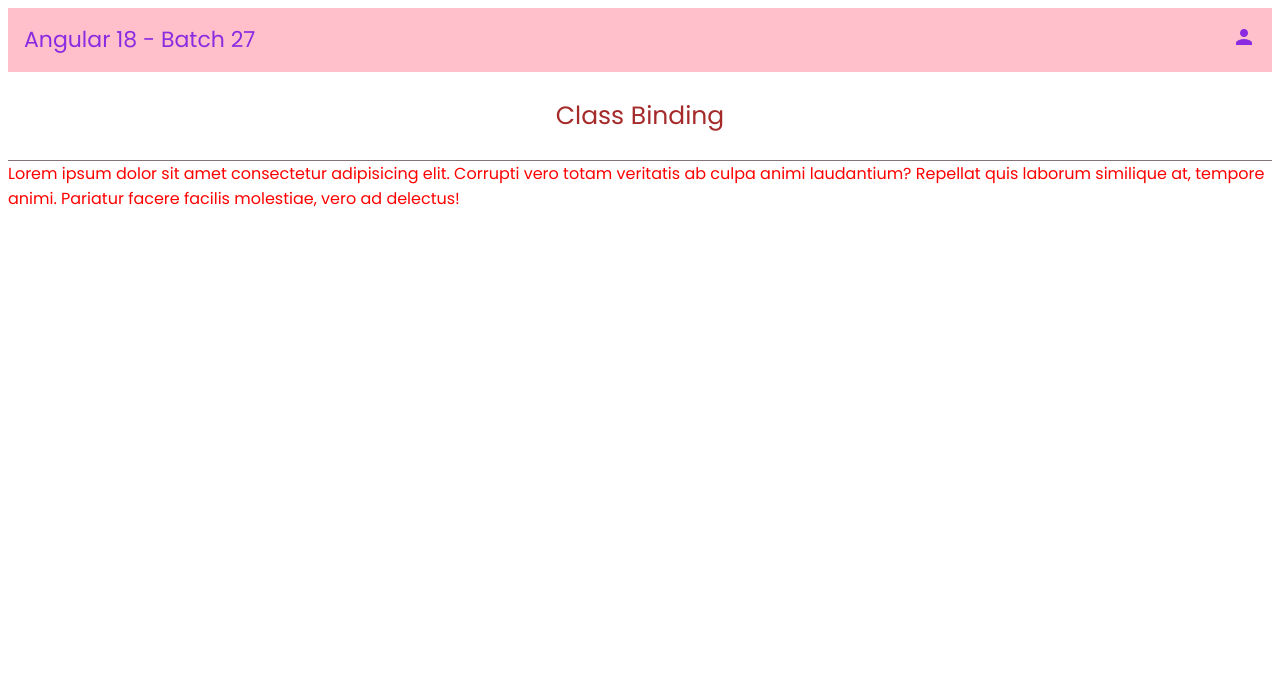
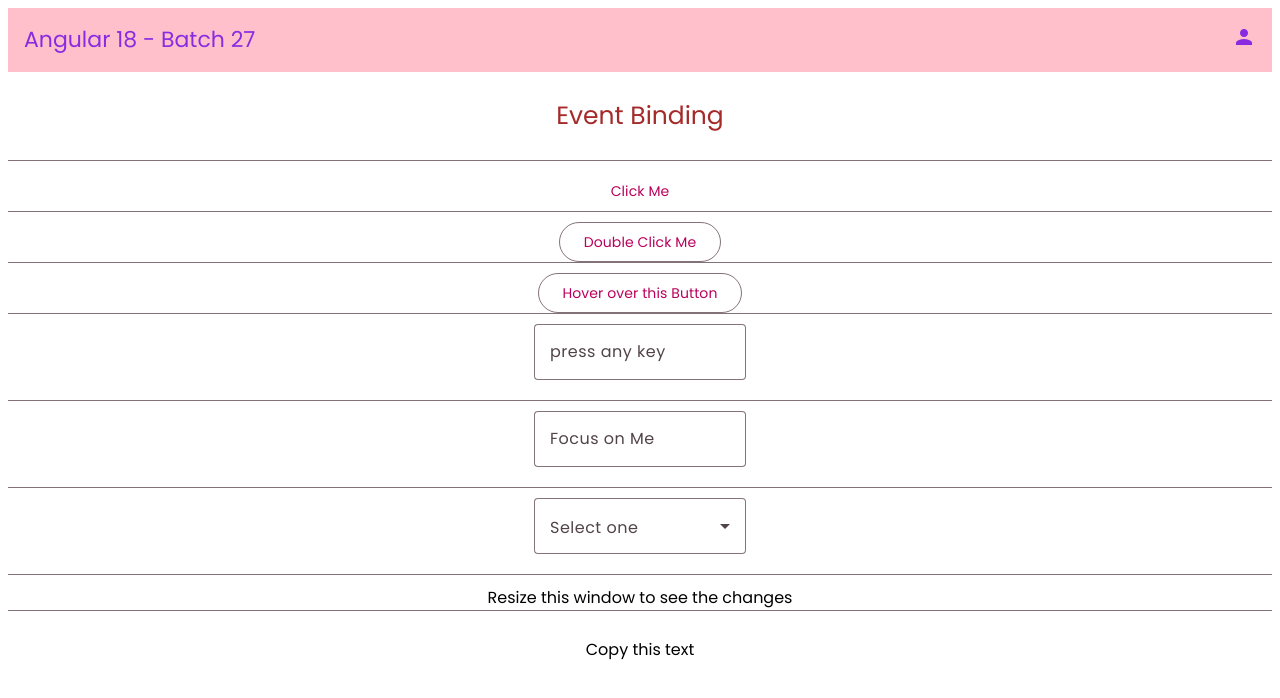
Before and after one commit to SatishKonduru/batch27, an Angular app: page / in a window 1280 px wide. Shown: the top 698 px of the page. Built offline with nearby package versions, Linux system fonts and the light colour scheme.

Commit message:
Event Binding

```diff
--- a/src/app/app.component.html
+++ b/src/app/app.component.html
@@ -14,4 +14,5 @@
  <!-- <app-interpolation></app-interpolation> -->
 <!-- <app-p-binding></app-p-binding> -->
  <!-- <app-style-binding></app-style-binding> -->
-  <app-class-binding></app-class-binding>
+  <!-- <app-class-binding></app-class-binding> -->
+<app-event-binding></app-event-binding>
--- a/src/app/app.component.ts
+++ b/src/app/app.component.ts
@@ -5,6 +5,7 @@ import { InterpolationComponent } from './components/interpolation/interpolation
 import { PBindingComponent } from './components/p-binding/p-binding.component';
 import { StyleBindingComponent } from './components/style-binding/style-binding.component';
 import { ClassBindingComponent } from './components/class-binding/class-binding.component';
+import { EventBindingComponent } from './components/event-binding/event-binding.component';
 
 @Component({
   selector: 'app-root',
@@ -16,6 +17,7 @@ import { ClassBindingComponent } from './components/class-binding/class-binding.
     PBindingComponent,
     StyleBindingComponent,
     ClassBindingComponent,
+    EventBindingComponent,
   ],
   templateUrl: './app.component.html',
   styleUrl: './app.component.css',
--- /dev/null
+++ b/src/app/components/event-binding/event-binding.component.html
@@ -0,0 +1,96 @@
+<div style="display: flex; justify-content: center;">
+  <p style="font-size: 25px; color:brown">Event Binding</p>
+</div>
+<mat-divider></mat-divider>
+
+<!-- Click Event -->
+<div style="display: flex; justify-content: center; margin-top: 10px;">
+<button mat-button (click)="onButtonClick()">Click Me</button>
+<!-- <button mat-flat-button >Click Me</button>
+<button mat-stroked-button >Click Me</button>
+<button mat-raised-button >Click Me</button> -->
+</div>
+<div style="font-size: 30px; text-align: center;">
+{{message}}
+</div>
+
+<mat-divider></mat-divider>
+
+<!-- Double Click Event -->
+<div style="display: flex; justify-content: center; margin-top: 10px;">
+  <button mat-stroked-button (dblclick)="onDoubleClick()">Double Click Me</button>
+ </div>
+
+ <div  style="font-size: 30px; text-align: center;">
+  {{doubleClickMsg}}
+ </div>
+
+ <mat-divider></mat-divider>
+
+<!-- Mouse hover Event -->
+<div style="display: flex; justify-content: center; margin-top: 10px;">
+  <button mat-stroked-button (mouseover)="onMouseOver()">Hover over this Button</button>
+ </div>
+ <div  style="font-size: 30px; text-align: center;">
+  {{hoverMsg}}
+ </div>
+
+ <mat-divider></mat-divider>
+<!-- Keyboard Event -->
+<div style="display: flex; justify-content: center; margin-top: 10px;">
+  <mat-form-field appearance="outline">
+    <input matInput placeholder="press any key" (keydown)="onKeyDown($event)" >
+  </mat-form-field>
+
+ </div>
+ <div  style="font-size: 30px; text-align: center;">
+{{keyMsg}}
+ </div>
+ <mat-divider></mat-divider>
+<!-- Focus Event -->
+
+<div style="display: flex; justify-content: center; margin-top: 10px;">
+  <mat-form-field appearance="outline">
+    <input matInput placeholder="Focus on Me" (focus)="onFocus()" (blur)="onBlur()">
+  </mat-form-field>
+
+ </div>
+ <div  style="font-size: 30px; text-align: center;">
+{{focusBlurMsg}}
+ </div>
+
+ <mat-divider></mat-divider>
+
+<!-- Change Event -->
+<div style="display: flex; justify-content: center; margin-top: 10px;">
+  <mat-form-field appearance="outline">
+    <mat-label>Select one</mat-label>
+   <mat-select (selectionChange)="onChange($event)">
+
+    <mat-option value="Option1">Option1</mat-option>
+    <mat-option value="Option2">Option2</mat-option>
+    <mat-option value="Option3">Option3</mat-option>
+   </mat-select>
+  </mat-form-field>
+
+ </div>
+ <div  style="font-size: 30px; text-align: center;">
+{{selectedOption}}
+ </div>
+
+ <mat-divider></mat-divider>
+
+ <div style="display: flex; justify-content: center; margin-top: 10px;" (window:resize)="onResize($event)">
+Resize this window to see the changes
+</div>
+<div  style="font-size: 30px; text-align: center;">
+  {{resizeMsg}}
+   </div>
+   <mat-divider></mat-divider>
+
+  <div style="display: flex; justify-content: center; margin-top: 10px;">
+    <p (copy)="onCopy()" >Copy this text</p>
+  </div>
+  <div  style="font-size: 30px; text-align: center;">
+    {{copyMsg}}
+     </div>
--- /dev/null
+++ b/src/app/components/event-binding/event-binding.component.ts
@@ -0,0 +1,72 @@
+import { CommonModule } from '@angular/common';
+import { Component } from '@angular/core';
+import { MatDividerModule } from '@angular/material/divider';
+import { MatButtonModule } from '@angular/material/button';
+import { MatFormFieldModule } from '@angular/material/form-field';
+import { MatInputModule } from '@angular/material/input';
+import { FormsModule } from '@angular/forms';
+import { MatSelectChange, MatSelectModule } from '@angular/material/select';
+
+@Component({
+  selector: 'app-event-binding',
+  standalone: true,
+  imports: [
+    MatDividerModule,
+    CommonModule,
+    MatButtonModule,
+    MatFormFieldModule,
+    MatInputModule,
+    FormsModule,
+    MatSelectModule,
+  ],
+  templateUrl: './event-binding.component.html',
+  styleUrl: './event-binding.component.css',
+})
+export class EventBindingComponent {
+  message: string = '';
+  doubleClickMsg: string = '';
+  hoverMsg: string = '';
+  keyMsg: string = '';
+  focusBlurMsg: string = '';
+  selectedOption: string = '';
+  resizeMsg: string = '';
+  copyMsg: string = '';
+
+  onButtonClick() {
+    this.message = 'Button was Clicked';
+  }
+
+  onDoubleClick() {
+    this.doubleClickMsg = 'Button was Double-Clicked';
+  }
+
+  onMouseOver() {
+    this.hoverMsg = 'Mouse hovered on this Button';
+  }
+
+  onKeyDown(event: KeyboardEvent) {
+    this.keyMsg = `${event.key}`;
+  }
+
+  onFocus() {
+    this.focusBlurMsg = 'Input is Focused!';
+  }
+
+  onBlur() {
+    this.focusBlurMsg = 'Input has LOST focus';
+  }
+
+  onChange(e: MatSelectChange) {
+    this.selectedOption = `Selected: ${e.value}`;
+  }
+
+  onResize(e: Event) {
+    const width = window.innerWidth;
+    const height = window.innerHeight;
+    this.resizeMsg = `Window Size: ${width} x ${height}`;
+  }
+
+  onCopy() {
+    this.copyMsg = 'Text Copied!';
+  }
+}
```
Also changed, not shown: src/app/components/event-binding/event-binding.component.css (added).
